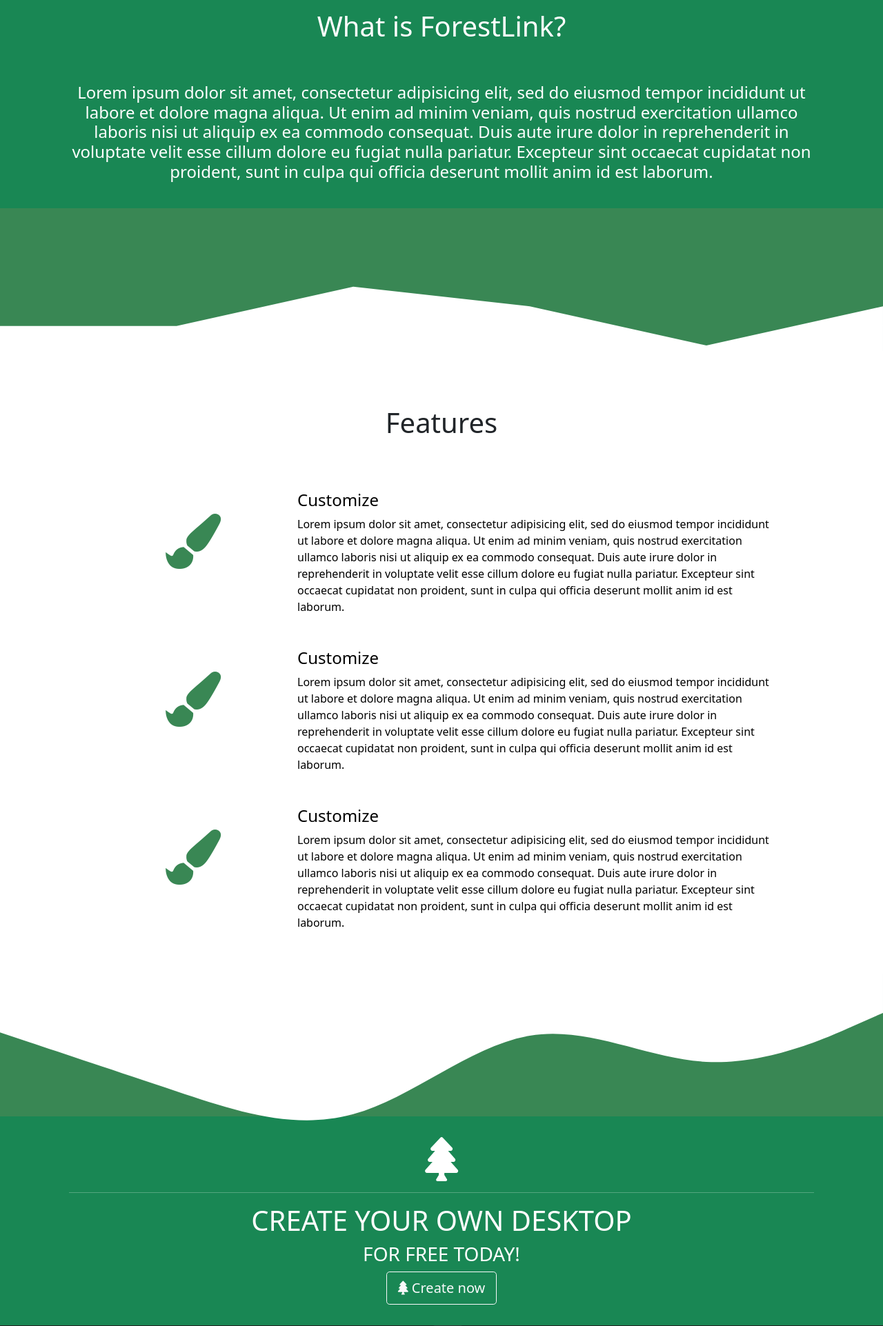
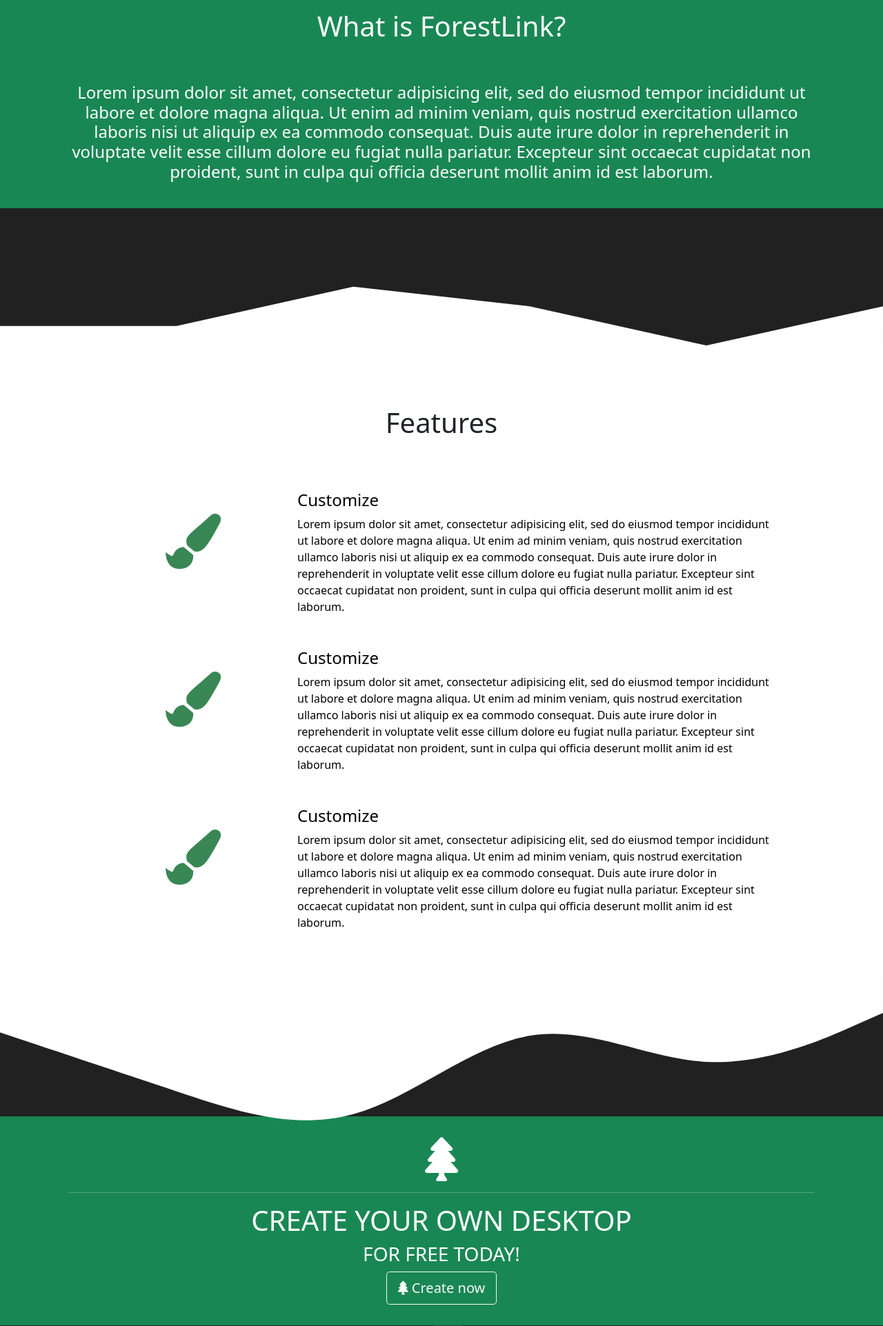
Before and after one commit to wilczu/forestlink, a Django app: page / in a window 1280 px wide. Shown: the part 633-2556 px from the top of the page at 69% size. Run offline with Django 3.2, Linux system fonts and the light colour scheme; some libraries are stand-ins or nearby versions.

Commit message:
Change background of body to dark gray.

```diff
--- a/forest/static/forest/styles.css
+++ b/forest/static/forest/styles.css
@@ -1,5 +1,5 @@
 body {
-    background-color: #398754;
+    background-color: #212121;
 }
 
 .dropup .dropdown-menu {
```
